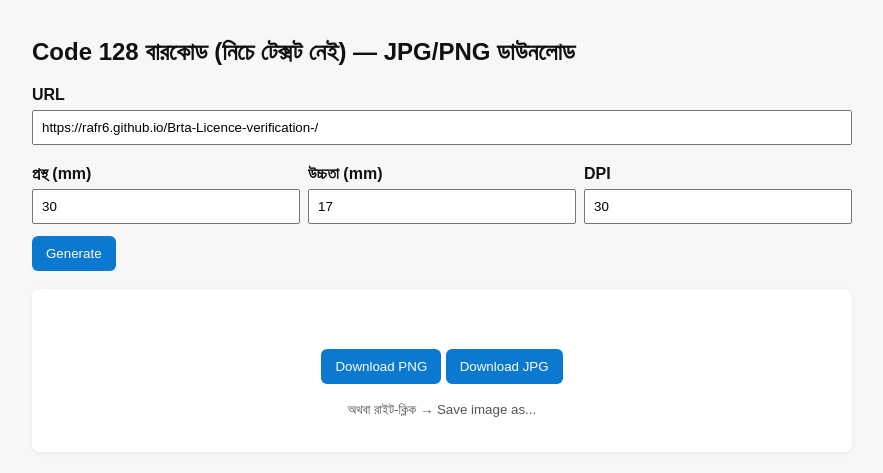
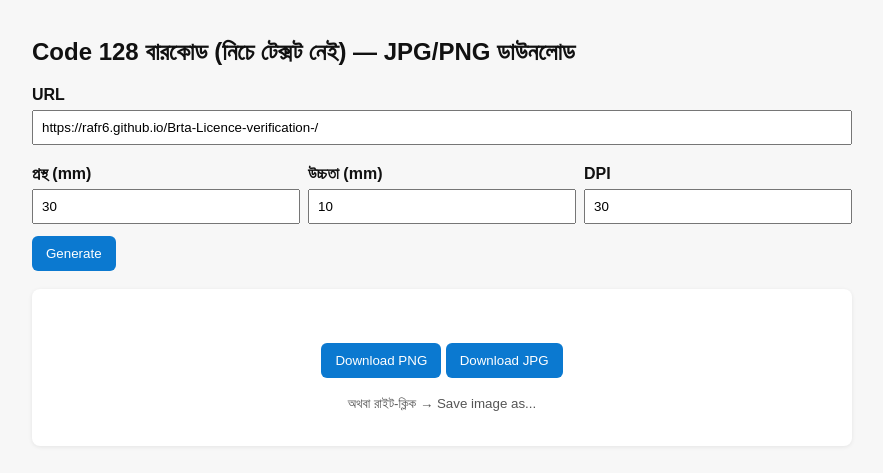
Before and after one commit to rafr6/Raihan-Id-, a plain HTML site: page index.html in a window 1280 px wide. Shown: the whole page, without its empty margins (198-1081 px from the left). Drawn offline with Linux system fonts and the light colour scheme; a script that the page names is missing.

Commit message:
Update index.html

```diff
--- a/index.html
+++ b/index.html
@@ -30,7 +30,7 @@
     </div>
     <div>
       <label>উচ্চতা (mm)</label>
-      <input id="heightMm" type="number" value="17" min="10" />
+      <input id="heightMm" type="number" value="10" min="8" />
     </div>
     <div>
       <label>DPI</label>
```
